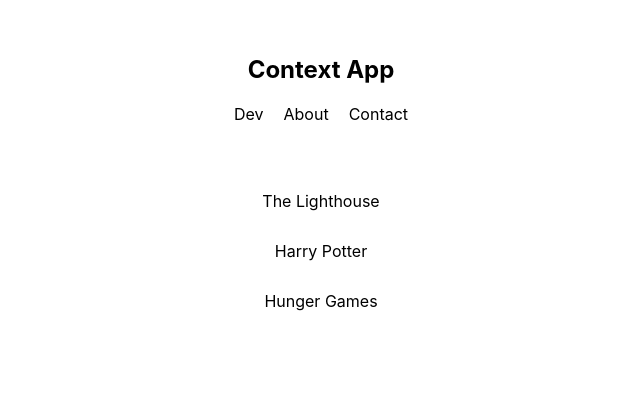
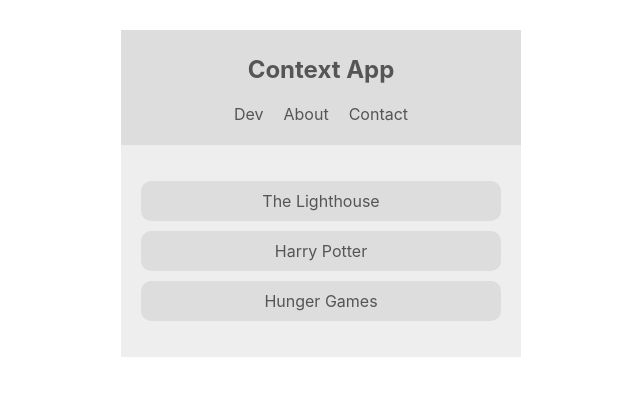
Before and after one commit to Rrrricky/react-context-hooks, a React (Create React App) app: page / in a window 1280 px wide. Shown: the top 396 px of the page, without its empty margins (319-959 px from the left). Built offline with nearby package versions, Linux system fonts and the light colour scheme.

Commit message:
Use contextType to consume context

```diff
--- a/src/components/BookList.js
+++ b/src/components/BookList.js
@@ -1,13 +1,17 @@
 import React from 'react'
+import { ThemeContext } from "../contexts/ThemeContext"
 
 class BookList extends React.Component {
+  static contextType = ThemeContext // Set this static property to...
   render() {
+    const { isLightTheme, light, dark } = this.context // ...get values though this.context
+    const theme = isLightTheme ? light : dark
     return (
-      <div className="book-list">
+      <div className="book-list" style={{ background: theme.bg, color: theme.syntax }}>
         <ul>
-          <li>The Lighthouse</li>
-          <li>Harry Potter</li>
-          <li>Hunger Games</li>
+          <li style={{ background: theme.ui }}>The Lighthouse</li>
+          <li style={{ background: theme.ui }}>Harry Potter</li>
+          <li style={{ background: theme.ui }}>Hunger Games</li>
         </ul>
       </div>
     )
--- a/src/components/Navbar.js
+++ b/src/components/Navbar.js
@@ -1,9 +1,13 @@
 import React from 'react'
+import { ThemeContext } from "../contexts/ThemeContext"
 
 class Navbar extends React.Component {
+  static contextType = ThemeContext // Use contextType for passing data to this component (go up in the tree to get the first provider)
   render() {
+    const {isLightTheme, light, dark} = this.context
+    const theme = isLightTheme ? light : dark
     return (
-      <nav>
+      <nav style={{ background: theme.ui, color: theme.syntax }}>
         <h1>Context App</h1>
         <ul>
           <li>Dev</li>
```
